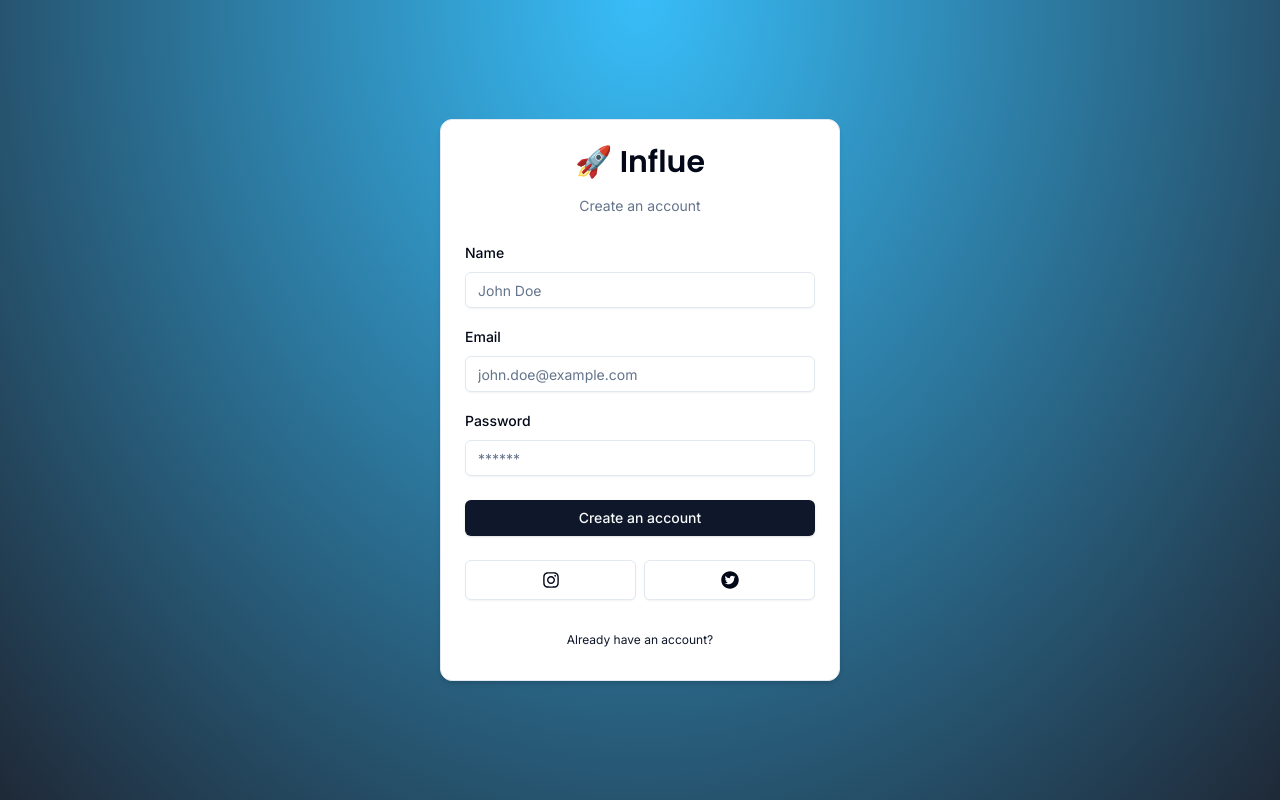
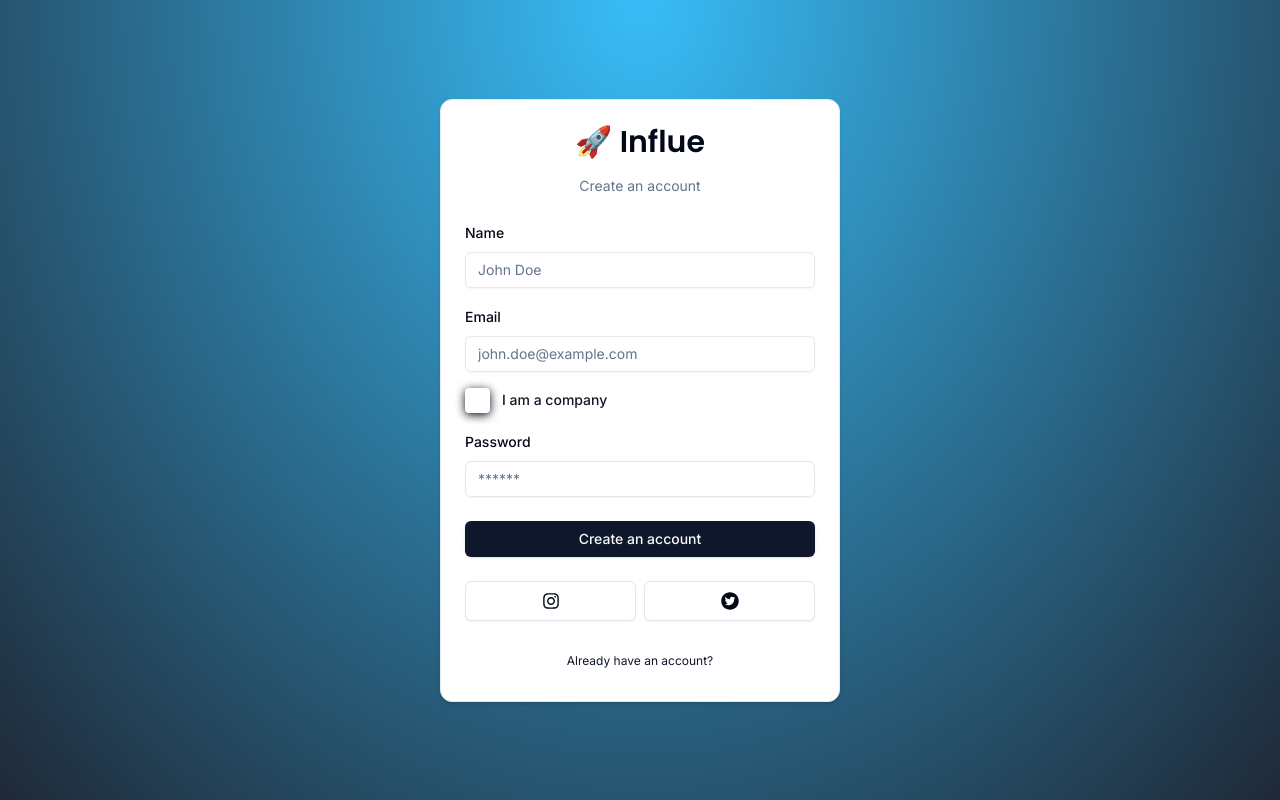
Before and after one commit to rafaelmedeirosjob/influe, a Next.js app: page /auth/register in a window 1280 px wide. Built offline with nearby package versions, Linux system fonts and the light colour scheme; no server answers.

Commit message:
feat: add checkbox for user company

```diff
--- a/components/auth/register-form.tsx
+++ b/components/auth/register-form.tsx
@@ -17,6 +17,7 @@ import {
 } from "@/components/ui/form";
 import { CardWrapper } from "@/components/auth/card-wrapper"
 import { Button } from "@/components/ui/button";
+import  {Checkbox}  from "@/components/ui/checkbox";
 import { FormError } from "@/components/form-error";
 import { FormSuccess } from "@/components/form-success";
 import { register } from "@/actions/register";
@@ -25,11 +26,14 @@ export const RegisterForm = () => {
   const [error, setError] = useState<string | undefined>("");
   const [success, setSuccess] = useState<string | undefined>("");
   const [isPending, startTransition] = useTransition();
+  const [isChecked] = useState<boolean | undefined>(false);
+
 
   const form = useForm<z.infer<typeof RegisterSchema>>({
     resolver: zodResolver(RegisterSchema),
     defaultValues: {
       email: "",
+      isCompany: false,
       password: "",
       name: "",
     },
@@ -38,7 +42,7 @@ export const RegisterForm = () => {
   const onSubmit = (values: z.infer<typeof RegisterSchema>) => {
     setError("");
     setSuccess("");
-
+    console.log(values)
     startTransition(() => {
       register(values)
         .then((data) => {
@@ -98,6 +102,18 @@ export const RegisterForm = () => {
             />
             <FormField
               control={form.control}
+              name="isCompany"
+              render={({ field }) => (
+                <FormItem>
+                  <FormControl>
+                  <Checkbox defaultChecked={isChecked} {...field} />
+                  </FormControl>
+                  <FormMessage />
+                </FormItem>
+              )}
+            />
+            <FormField
+              control={form.control}
               name="password"
               render={({ field }) => (
                 <FormItem>
--- /dev/null
+++ b/components/ui/checkbox.tsx
@@ -0,0 +1,43 @@
+import React, { forwardRef } from "react";
+import { CheckIcon } from "@radix-ui/react-icons";
+import { clsx } from "clsx";
+import * as CheckboxPrimitive from "@radix-ui/react-checkbox";
+import * as LabelPrimitive from "@radix-ui/react-label";
+import { useFormContext } from "react-hook-form";
+
+interface CheckboxProps {
+  defaultChecked?: boolean;
+}
+
+const Checkbox = forwardRef<HTMLButtonElement, CheckboxProps>(
+  ({ defaultChecked }, ref) => {
+    const { setValue } = useFormContext(); // Obtém a função setValue do react-hook-form
+
+    const handleCheckboxChange = () => {
+      setValue("isCompany", !defaultChecked); // Atualiza o valor do campo "isCompany" no formulário
+    };
+    return (
+
+      <div className="flex items-center"> {/* Mudança de <form> para <div> */}
+        <CheckboxPrimitive.Root
+          defaultChecked={defaultChecked}
+          className="shadow-blackA4 hover:bg-violet3 flex h-[25px] w-[25px] appearance-none items-center justify-center rounded-[4px] bg-white shadow-[0_2px_10px] outline-none focus:shadow-[0_0_0_2px_black]"
+          ref={ref as React.RefObject<HTMLButtonElement>}
+          onClick={handleCheckboxChange}
+        >
+          <CheckboxPrimitive.Indicator className="text-violet11">
+            <CheckIcon  />
+          </CheckboxPrimitive.Indicator>
+        </CheckboxPrimitive.Root>
+
+        <LabelPrimitive.Label
+          className="ml-3 select-none text-sm font-medium text-gray-900 dark:text-gray-100"
+        >
+          I am a company
+        </LabelPrimitive.Label>
+      </div>
+    );
+  }
+);
+
+export { Checkbox };
--- a/package.json
+++ b/package.json
@@ -14,6 +14,7 @@
     "@hookform/resolvers": "^3.3.3",
     "@prisma/client": "^5.7.1",
     "@radix-ui/react-avatar": "^1.0.4",
+    "@radix-ui/react-checkbox": "^1.0.4",
     "@radix-ui/react-dialog": "^1.0.5",
     "@radix-ui/react-dropdown-menu": "^2.0.6",
     "@radix-ui/react-icons": "^1.3.0",
--- a/schemas/index.ts
+++ b/schemas/index.ts
@@ -3,6 +3,7 @@ import { UserRole } from "@prisma/client";
 
 export const SettingsSchema = z.object({
   name: z.optional(z.string()),
+  category: z.optional(z.string()),
   isTwoFactorEnabled: z.optional(z.boolean()),
   role: z.enum([UserRole.ADMIN, UserRole.USER]),
   email: z.optional(z.string().email()),
@@ -56,6 +57,7 @@ export const RegisterSchema = z.object({
   email: z.string().email({
     message: "Email is required",
   }),
+  isCompany: z.boolean(),
   password: z.string().min(6, {
     message: "Minimum 6 characters required",
   }),
```
Also changed, not shown: 2 other files (tests, documents, lock files or other folders).
